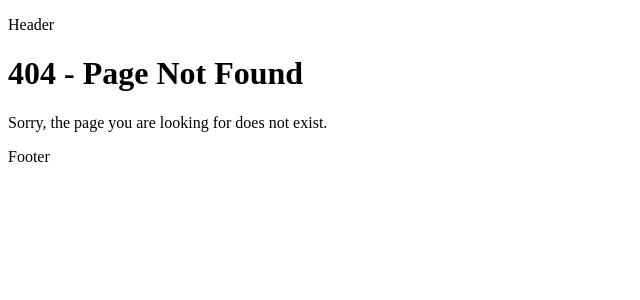
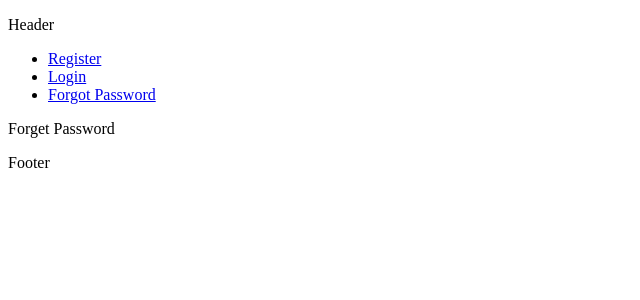
Before and after one commit to t-r-a-c-y/learningNextJs, a Next.js app: page /forgetPass in a window 1280 px wide. Before the commit this address had no page. Shown: the top 300 px of the page, without its empty margins (0-640 px from the left). Built offline with nearby package versions, Linux system fonts and the light colour scheme.

Commit message:
new nextjs

```diff
--- /dev/null
+++ b/src/app/(auth)/forgetPass/page.tsx
@@ -0,0 +1,8 @@
+export default function ForgetPasswordPage() {
+    return(
+        <div>Forget Password</div>
+    )
+}
+export const metadata = {
+    title: "Forget Password Page",
+};
--- /dev/null
+++ b/src/app/(auth)/login/page.tsx
@@ -0,0 +1,5 @@
+export default function LoginPage() {
+    return(
+        <div>Login in</div>
+    )
+}
--- /dev/null
+++ b/src/app/(auth)/register/page.tsx
@@ -0,0 +1,5 @@
+export default function Register(){
+    return(
+        <div>Register</div>
+    )
+}
```
